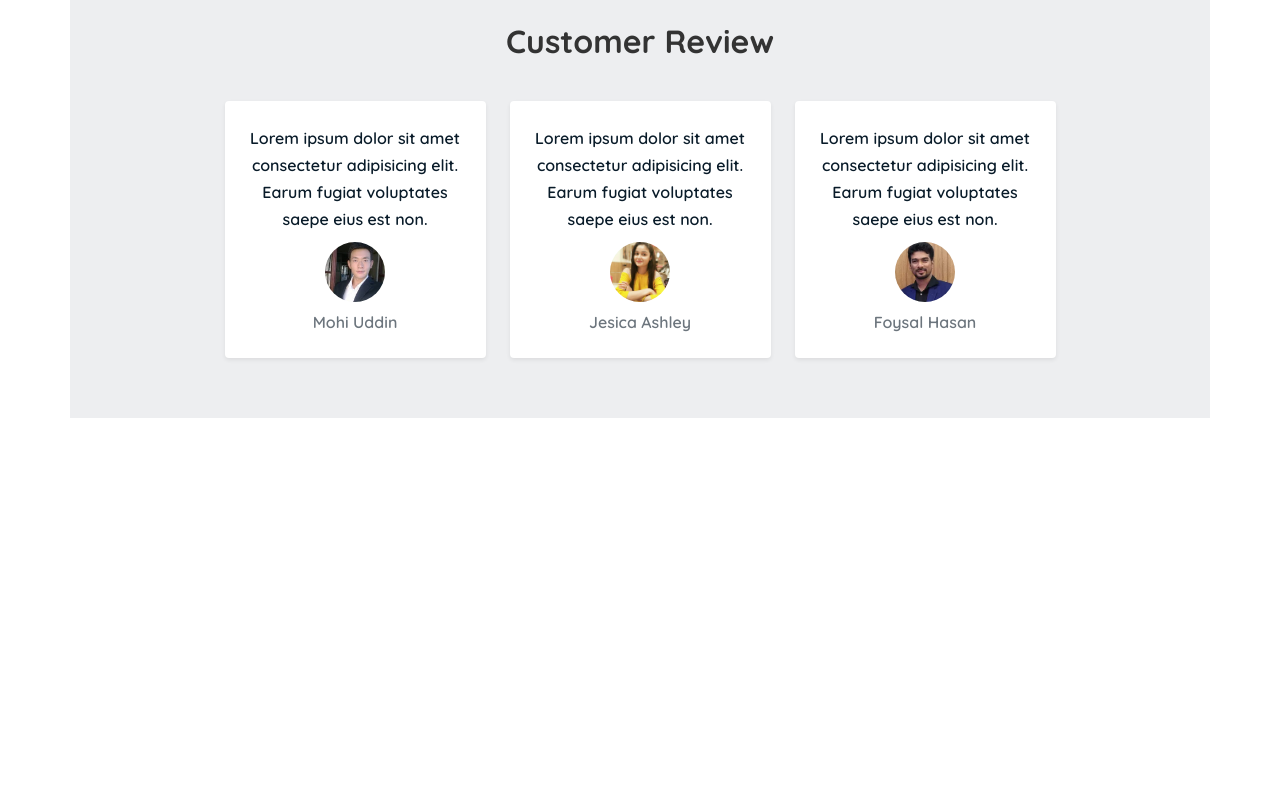
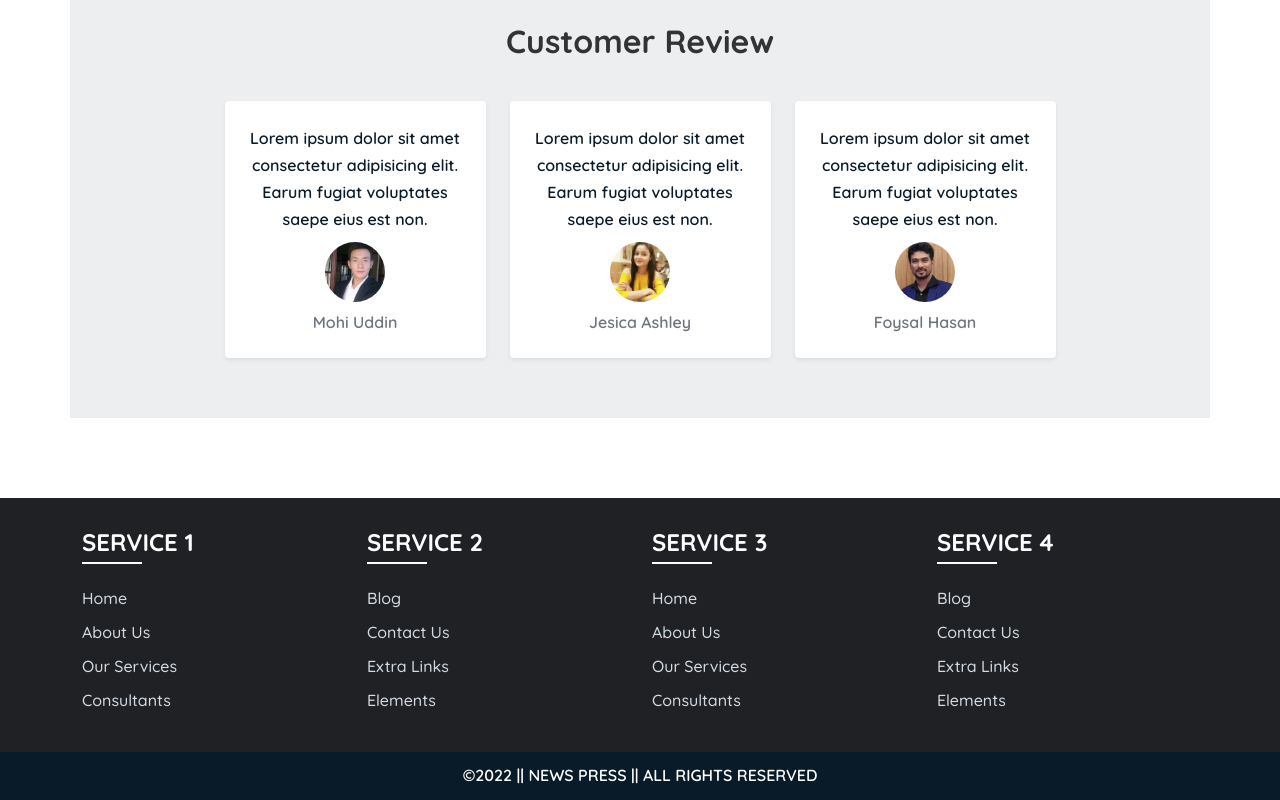
Before and after one commit to foysalhasan/press-home, a website: page home.html in a window 1280 px wide. Shown: the part 2447-3247 px from the top of the page. Before the commit the page ends 2945 px from the top, so only its background shows below. Drawn offline with Linux system fonts and the light colour scheme.

Commit message:
footer-done

```diff
--- a/css/style.css
+++ b/css/style.css
@@ -74,17 +74,55 @@ a {
   background-color: #474085;
 }
 
-#nav_close_btn {
+.header #nav_close_btn {
   top: 30px;
   right: 20px;
 }
 
-#nav_close_btn i {
+.header #nav_close_btn i {
   width: 40px;
   height: 40px;
   line-height: 40px;
   border-radius: 50%;
   background-color: #2b3a46;
+}
+
+/* STYLE FOR FOOTER SECTION */
+
+.footer .footer_top {
+  background-color: #202124;
+}
+
+.footer .footer_bottom {
+  background-color: #091b29;
+}
+
+.footer .footer_column h4 {
+  color: #fff;
+  margin-bottom: 30px;
+  position: relative;
+}
+
+.footer .footer_column h4::before {
+  content: '';
+  position: absolute;
+  display: inline-block;
+  background-color: #fff;
+  bottom: -8px;
+  left: 0px;
+  height: 2px;
+  width: 60px;
+}
+
+.footer .footer_column .footer_links a {
+  color: #d3dce5;
+  display: block;
+  font-weight: 500;
+  margin: 10px auto;
+}
+
+.footer .footer_column .footer_links a:hover {
+  color: #3498db;
 }
 
 /* STYLE FOR HOME PAGE */
--- a/home.html
+++ b/home.html
@@ -312,6 +312,66 @@
         </div>
       </div>
     </section>
+
+    <footer class="footer">
+      <div class="footer_top py-30">
+        <div class="container">
+          <div class="row gy-3">
+            <div class="col-lg-3 col-6">
+              <div class="footer_column">
+                <h4>SERVICE 1</h4>
+                <div class="footer_links">
+                  <a href="#">Home</a>
+                  <a href="#">About Us</a>
+                  <a href="#">Our Services</a>
+                  <a href="#">Consultants</a>
+                </div>
+              </div>
+            </div>
+            <div class="col-lg-3 col-6">
+              <div class="footer_column">
+                <h4>SERVICE 2</h4>
+                <div class="footer_links">
+                  <a href="#">Blog</a>
+                  <a href="#">Contact Us</a>
+                  <a href="#">Extra Links</a>
+                  <a href="#">Elements</a>
+                </div>
+              </div>
+            </div>
+            <div class="col-lg-3 col-6">
+              <div class="footer_column">
+                <h4>SERVICE 3</h4>
+                <div class="footer_links">
+                  <a href="#">Home</a>
+                  <a href="#">About Us</a>
+                  <a href="#">Our Services</a>
+                  <a href="#">Consultants</a>
+                </div>
+              </div>
+            </div>
+            <div class="col-lg-3 col-6">
+              <div class="footer_column">
+                <h4>SERVICE 4</h4>
+                <div class="footer_links">
+                  <a href="#">Blog</a>
+                  <a href="#">Contact Us</a>
+                  <a href="#">Extra Links</a>
+                  <a href="#">Elements</a>
+                </div>
+              </div>
+            </div>
+          </div>
+        </div>
+      </div>
+      <div class="footer_bottom py-10">
+        <div class="container">
+          <div class="text-center text-white">
+            <p class="f-600 uppercase">&copy;2022 || <a href="#" class="text-white">News Press</a> || All Rights Reserved</p>
+          </div>
+        </div>
+      </div>
+    </footer>
     <!-- Ends From Here -->
     <!-- * JavaScript Code *-->
     <script src="js/jquery.min.js"></script>
```
